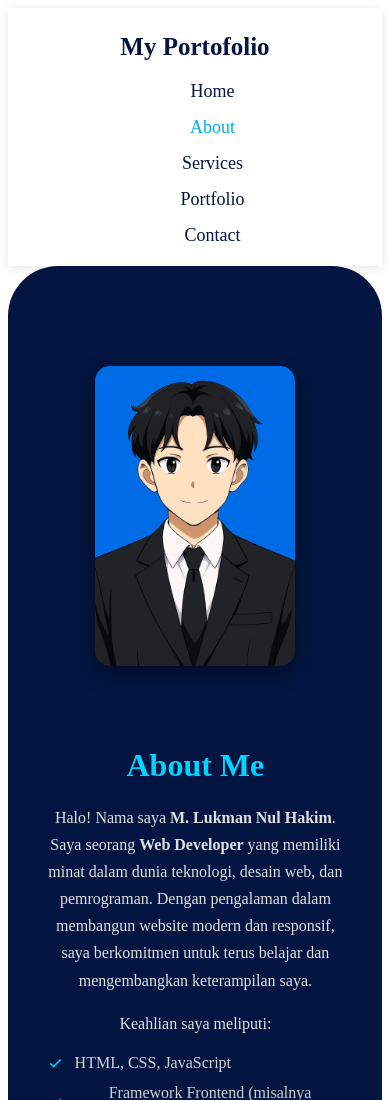
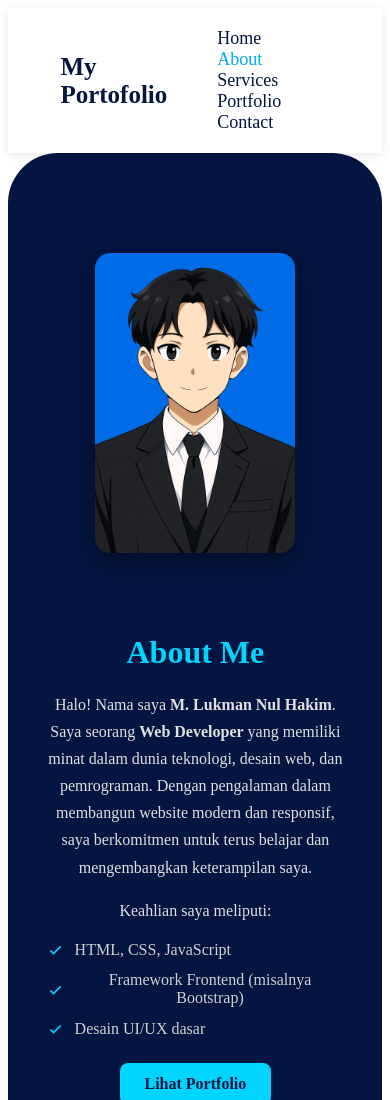
Before and after one commit to Rinnn05/portofolio, a plain HTML site: page about.html in a window 390 px wide. Shown: the top 1100 px of the page. Drawn offline with nearby package versions, Linux system fonts and the light colour scheme.

Commit message:
Update styleabout.css

```diff
--- a/styleabout.css
+++ b/styleabout.css
@@ -1,28 +1,3 @@
-/* ===== Responsif Header & Navbar ===== */
-@media (max-width: 768px) {
-  .header {
-    flex-direction: column;
-    padding: 15px;
-  }
-
-  .logo {
-    margin-bottom: 15px;
-    font-size: 20px;
-  }
-
-  .navbar {
-    display: flex;
-    flex-direction: column;
-    align-items: center;
-    gap: 15px; /* jarak antar link */
-  }
-
-  .navbar a {
-    margin: 0; /* hilangkan margin kiri */
-    font-size: 16px;
-  }
-}
-
 .header {
   display: flex;
   justify-content: space-between;
@@ -166,5 +141,4 @@
   text-align: center;
   padding: 50px;
   border-radius: 0 0 50px 50px; /* bawah melengkung */
-
 }
```
